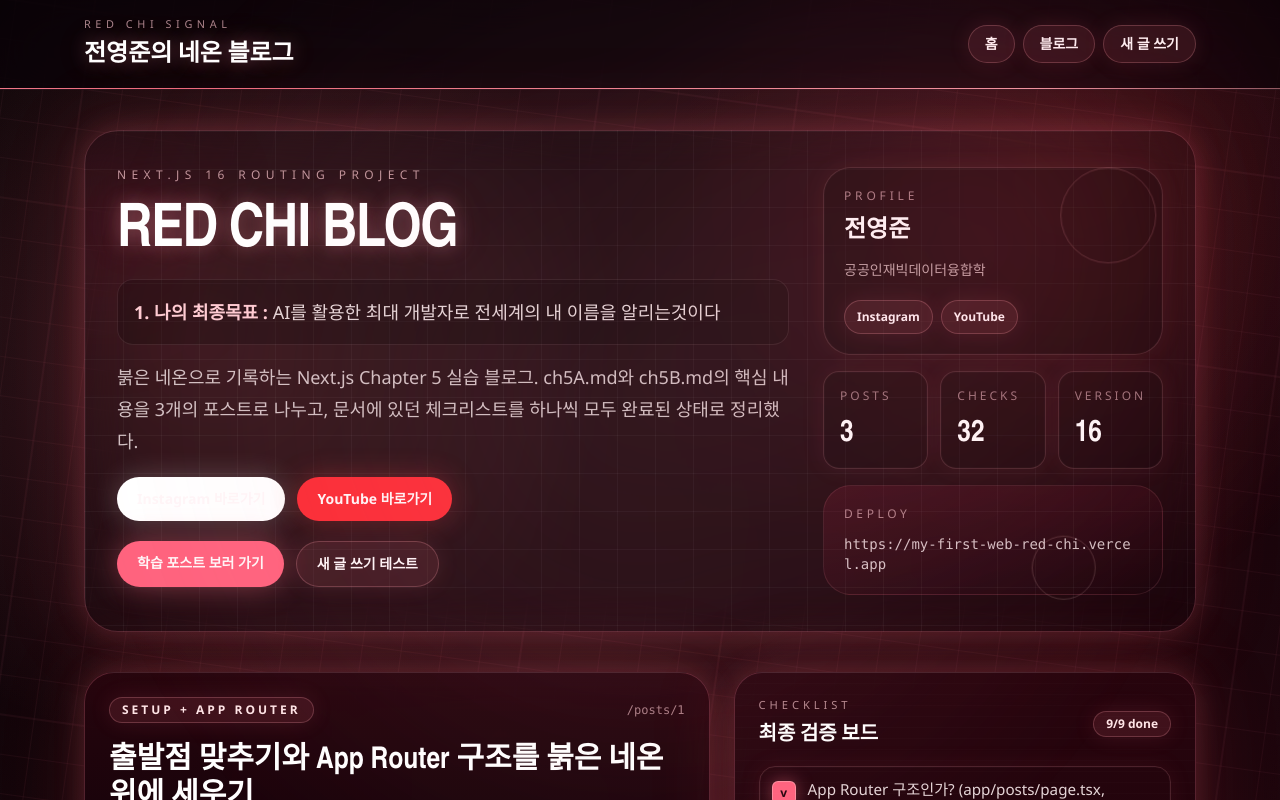
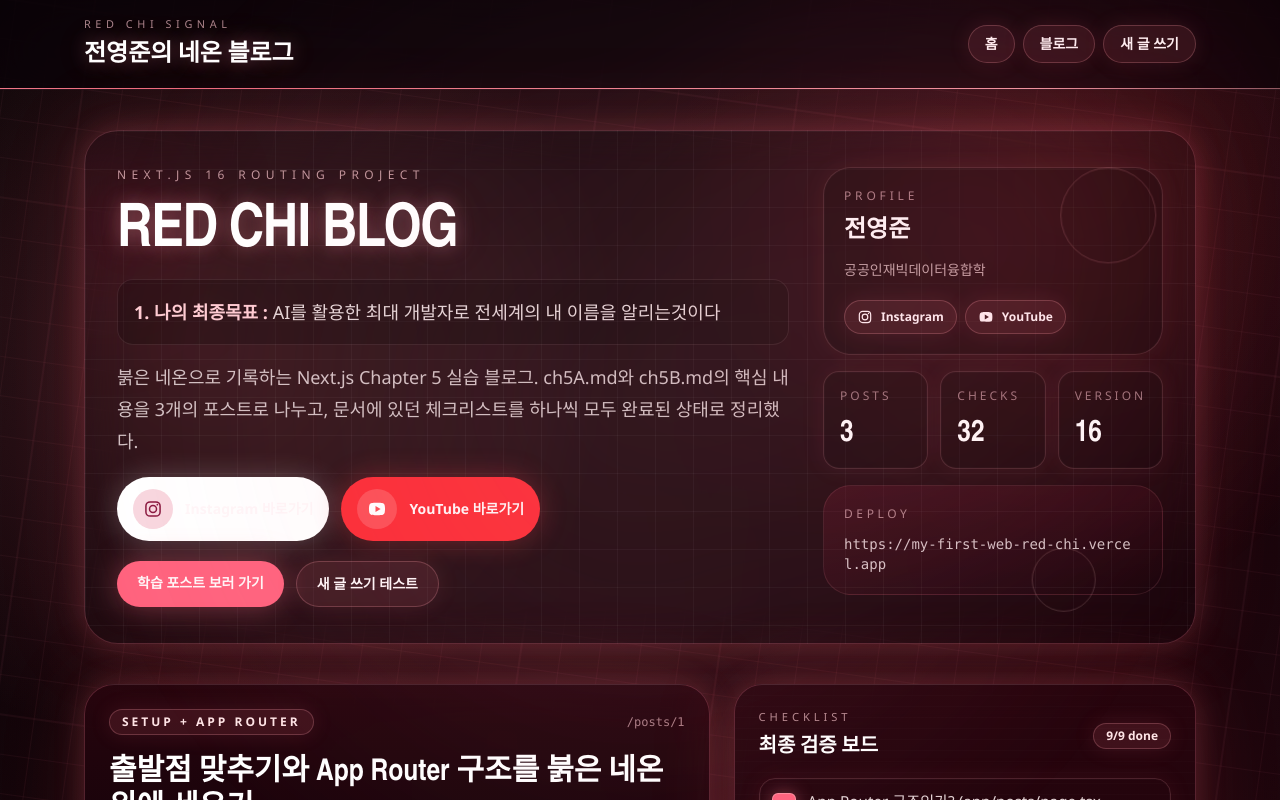
Before and after one commit to jeonyoungjun1233/my-first-web, a Next.js app: page / in a window 1280 px wide. Shown: the top 800 px of the page. Built offline with nearby package versions, Linux system fonts and the light colour scheme.

Commit message:
Add clickable social logo buttons

```diff
--- a/app/page.tsx
+++ b/app/page.tsx
@@ -1,6 +1,36 @@
 import Link from "next/link";
 import ChecklistPanel from "../components/checklist-panel";
 import { finalChecklist, posts, profile } from "../lib/posts";
+
+function InstagramIcon({ className }: { className?: string }) {
+  return (
+    <svg
+      viewBox="0 0 24 24"
+      fill="none"
+      stroke="currentColor"
+      strokeWidth="1.8"
+      className={className}
+      aria-hidden="true"
+    >
+      <rect x="3.5" y="3.5" width="17" height="17" rx="5" />
+      <circle cx="12" cy="12" r="4.2" />
+      <circle cx="17.2" cy="6.8" r="1" fill="currentColor" stroke="none" />
+    </svg>
+  );
+}
+
+function YouTubeIcon({ className }: { className?: string }) {
+  return (
+    <svg
+      viewBox="0 0 24 24"
+      fill="currentColor"
+      className={className}
+      aria-hidden="true"
+    >
+      <path d="M21.1 7.2a2.96 2.96 0 0 0-2.08-2.08C17.22 4.6 12 4.6 12 4.6s-5.22 0-7.02.52A2.96 2.96 0 0 0 2.9 7.2C2.38 9 2.38 12 2.38 12s0 3 .52 4.8a2.96 2.96 0 0 0 2.08 2.08c1.8.52 7.02.52 7.02.52s5.22 0 7.02-.52a2.96 2.96 0 0 0 2.08-2.08c.52-1.8.52-4.8.52-4.8s0-3-.52-4.8ZM10.2 15.7V8.3l6.15 3.7-6.15 3.7Z" />
+    </svg>
+  );
+}
 
 export default function HomePage() {
   const totalChecked = posts.reduce(
@@ -45,17 +75,25 @@ export default function HomePage() {
                 href="https://www.instagram.com/deading.ai777/?hl=ko"
                 target="_blank"
                 rel="noreferrer"
-                className="rounded-full bg-white px-5 py-3 text-sm font-bold text-[#3f0413] shadow-[0_0_28px_rgba(255,255,255,0.22)] transition hover:-translate-y-0.5"
+                aria-label="Instagram 바로가기"
+                className="group flex items-center gap-3 rounded-full bg-white px-4 py-3 text-sm font-bold text-[#3f0413] shadow-[0_0_28px_rgba(255,255,255,0.22)] transition hover:-translate-y-0.5"
               >
-                Instagram 바로가기
+                <span className="flex h-10 w-10 items-center justify-center rounded-full bg-[#f8d7df] text-[#8a183f] transition group-hover:scale-105">
+                  <InstagramIcon className="h-5 w-5" />
+                </span>
+                <span>Instagram 바로가기</span>
               </a>
               <a
                 href="https://www.youtube.com/@%EC%A0%84%EC%98%81%EC%A4%80-c1h"
                 target="_blank"
                 rel="noreferrer"
-                className="rounded-full bg-red-500 px-5 py-3 text-sm font-bold text-white shadow-[0_0_28px_rgba(239,68,68,0.32)] transition hover:-translate-y-0.5"
+                aria-label="YouTube 바로가기"
+                className="group flex items-center gap-3 rounded-full bg-red-500 px-4 py-3 text-sm font-bold text-white shadow-[0_0_28px_rgba(239,68,68,0.32)] transition hover:-translate-y-0.5"
               >
-                YouTube 바로가기
+                <span className="flex h-10 w-10 items-center justify-center rounded-full bg-white/16 text-white transition group-hover:scale-105">
+                  <YouTubeIcon className="h-5 w-5" />
+                </span>
+                <span>YouTube 바로가기</span>
               </a>
             </div>
 
@@ -89,17 +127,21 @@ export default function HomePage() {
                   href="https://www.instagram.com/deading.ai777/?hl=ko"
                   target="_blank"
                   rel="noreferrer"
-                  className="neon-pill rounded-full px-3 py-2 text-xs font-semibold text-rose-50 transition hover:-translate-y-0.5 hover:text-white"
+                  aria-label="Instagram 프로필 이동"
+                  className="neon-pill flex items-center gap-2 rounded-full px-3 py-2 text-xs font-semibold text-rose-50 transition hover:-translate-y-0.5 hover:text-white"
                 >
-                  Instagram
+                  <InstagramIcon className="h-4 w-4" />
+                  <span>Instagram</span>
                 </a>
                 <a
                   href="https://www.youtube.com/@%EC%A0%84%EC%98%81%EC%A4%80-c1h"
                   target="_blank"
                   rel="noreferrer"
-                  className="neon-pill rounded-full px-3 py-2 text-xs font-semibold text-rose-50 transition hover:-translate-y-0.5 hover:text-white"
+                  aria-label="YouTube 채널 이동"
+                  className="neon-pill flex items-center gap-2 rounded-full px-3 py-2 text-xs font-semibold text-rose-50 transition hover:-translate-y-0.5 hover:text-white"
                 >
-                  YouTube
+                  <YouTubeIcon className="h-4 w-4" />
+                  <span>YouTube</span>
                 </a>
               </div>
             </div>
```
